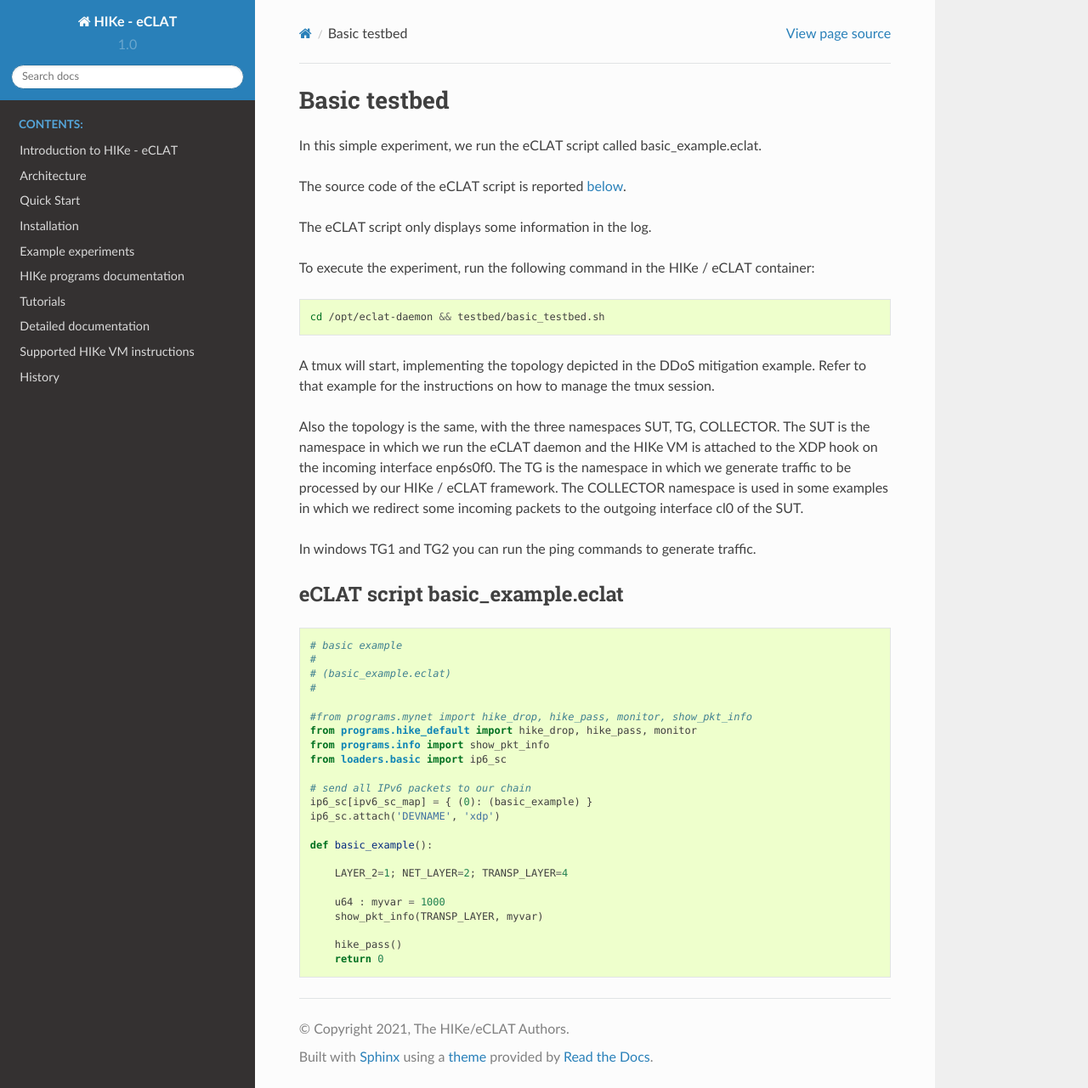
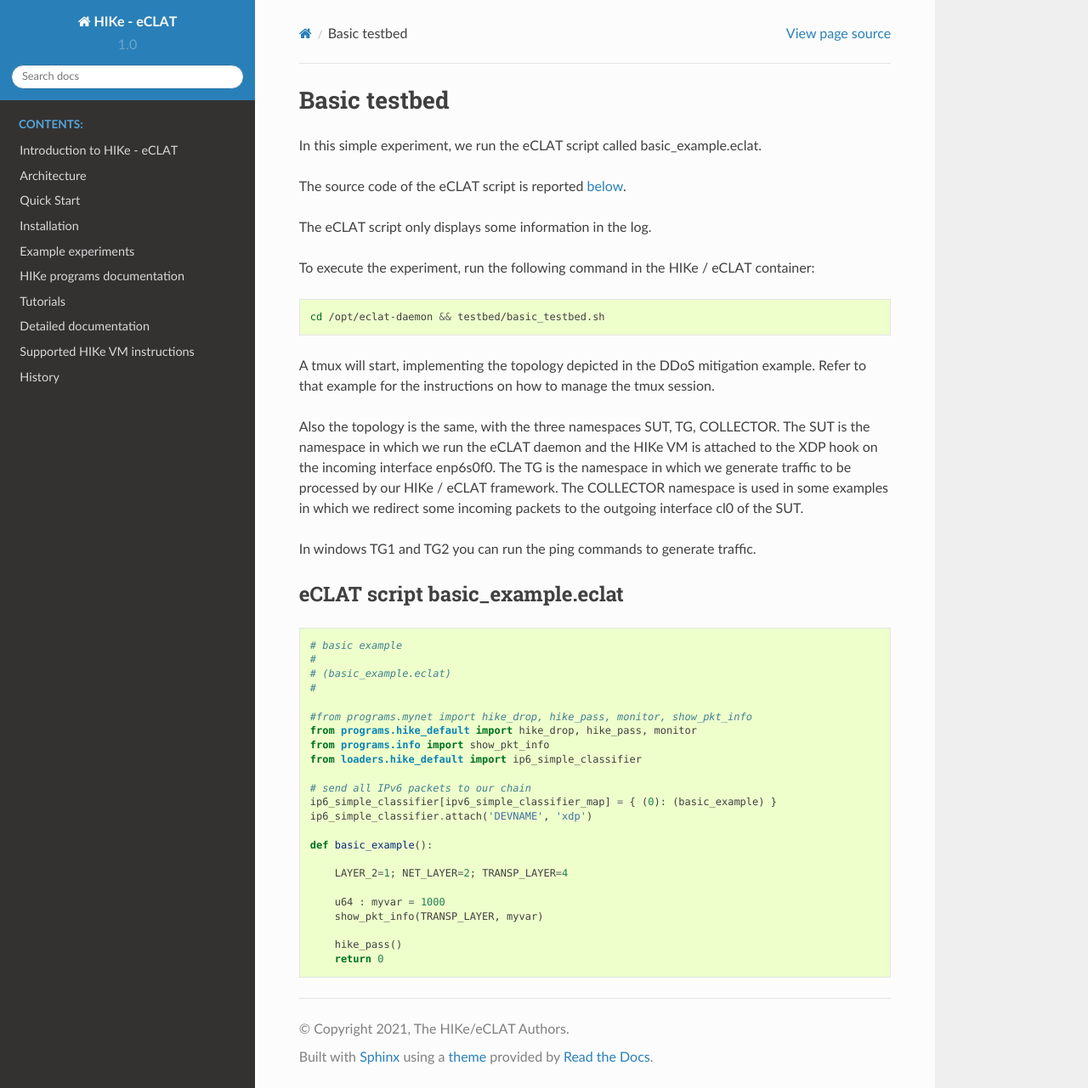
Before and after one commit to hike-eclat/docs, a Sphinx documentation site: the page built from docs/basic_testbed.rst, in a window 1280 px wide and 1281 px high. Shown: the whole window at 85% size. Built offline with Sphinx 7.4.7 and the Read the Docs theme 2.0.0, drawn with Linux system fonts in a browser that asks for light colours; pages that are not in the unit, such as notebooks, are missing from menus.

Commit message:
Update basic_testbed.rst

```diff
--- a/docs/basic_testbed.rst
+++ b/docs/basic_testbed.rst
@@ -32,26 +32,26 @@ eCLAT script basic_example.eclat
 ^^^^^^^^^^^^^^^^^^^^^^^^^^^^^^^
 .. code-block:: python
 
-    # basic example
-    #
-    # (basic_example.eclat)
-    #
+   # basic example
+   #
+   # (basic_example.eclat)
+   #
 
-    #from programs.mynet import hike_drop, hike_pass, monitor, show_pkt_info
-    from programs.hike_default import hike_drop, hike_pass, monitor
-    from programs.info import show_pkt_info
-    from loaders.basic import ip6_sc
+   #from programs.mynet import hike_drop, hike_pass, monitor, show_pkt_info
+   from programs.hike_default import hike_drop, hike_pass, monitor
+   from programs.info import show_pkt_info
+   from loaders.hike_default import ip6_simple_classifier
 
-    # send all IPv6 packets to our chain
-    ip6_sc[ipv6_sc_map] = { (0): (basic_example) }
-    ip6_sc.attach('DEVNAME', 'xdp')
+   # send all IPv6 packets to our chain
+   ip6_simple_classifier[ipv6_simple_classifier_map] = { (0): (basic_example) }
+   ip6_simple_classifier.attach('DEVNAME', 'xdp')
 
-    def basic_example():
+   def basic_example():
 
-        LAYER_2=1; NET_LAYER=2; TRANSP_LAYER=4
+       LAYER_2=1; NET_LAYER=2; TRANSP_LAYER=4
 
-        u64 : myvar = 1000
-        show_pkt_info(TRANSP_LAYER, myvar)
+       u64 : myvar = 1000
+       show_pkt_info(TRANSP_LAYER, myvar)
 
-        hike_pass()
-        return 0
+       hike_pass()
+       return 0
```
